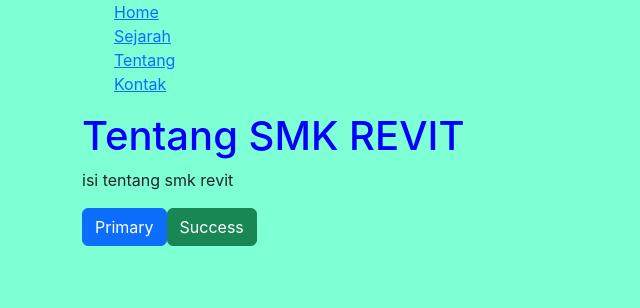
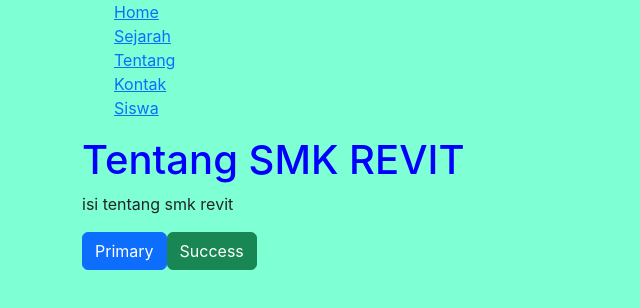
Before and after one commit to UlulAzmi111/REACT-JS, a React (Create React App) app: page /tentang in a window 1280 px wide. Shown: the top 308 px of the page, without its empty margins (0-640 px from the left). Built offline with nearby package versions, Linux system fonts and the light colour scheme.

Commit message:
Memodifikasi file untuk video ke 7

```diff
--- a/src/App.js
+++ b/src/App.js
@@ -6,6 +6,7 @@ import Sejarah from './pages/Sejarah';
 import Tentang from './pages/Tentang';
 import Home from './pages/Home';
 import { BrowserRouter, Routes, Route } from "react-router-dom";
+import Siswa from './pages/Siswa';
 // import { Component } from 'react';
 
 
@@ -19,6 +20,7 @@ function App() {
             <Route path="/sejarah" element={<Sejarah />} />
             <Route path="/tentang" element={<Tentang />} />
             <Route path="/kontak" element={<Kontak />} />
+            <Route path="/siswa" element={<Siswa />} />
           </Routes>
         </div>
     </BrowserRouter>
--- a/src/pages/Nav.js
+++ b/src/pages/Nav.js
@@ -19,6 +19,10 @@ function Nav() {
             <Link to="/kontak">
               <li>Kontak</li>
             </Link>
+
+            <Link to="/siswa">
+              <li>Siswa</li>
+            </Link>
         </ul>
       </div>
     );
--- a/src/pages/Tentang.js
+++ b/src/pages/Tentang.js
@@ -3,8 +3,8 @@ function Tentang() {
       <div className="App">
         <h1>Tentang SMK REVIT</h1>
         <p>isi tentang smk revit</p>
-        <button type="button" class="btn btn-primary">Primary</button>
-        <button type="button" class="btn btn-success">Success</button>
+        <button type="button" className="btn btn-primary">Primary</button>
+        <button type="button" className="btn btn-success">Success</button>
       </div>
     );
   }
```
